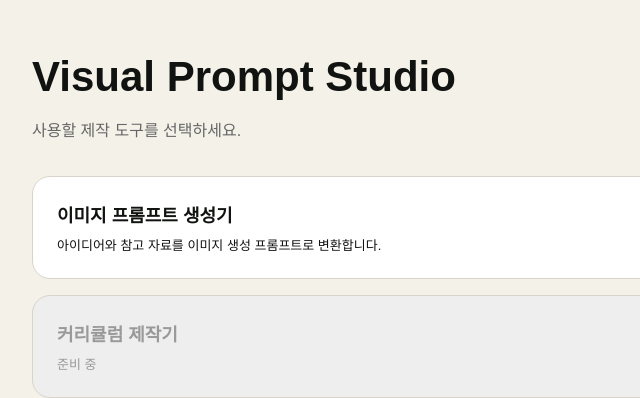
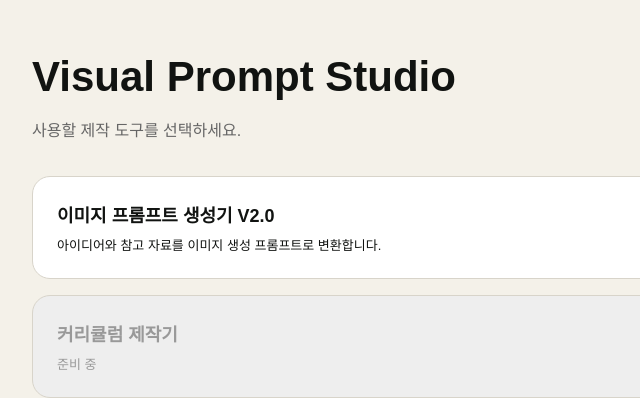
Before and after one commit to asidagga-stack/visual-prompt-studio, a plain HTML site: page index.html in a window 1280 px wide. Shown: the part 129-527 px from the top of the page, 258-898 px from the left. Drawn offline with Linux system fonts and the light colour scheme.

Commit message:
Update index.html

```diff
--- a/index.html
+++ b/index.html
@@ -81,7 +81,7 @@
 
     <div class="menu">
       <a href="./prompt-generator/">
-        이미지 프롬프트 생성기
+        이미지 프롬프트 생성기 V2.0
         <small>아이디어와 참고 자료를 이미지 생성 프롬프트로 변환합니다.</small>
       </a>
 
```
